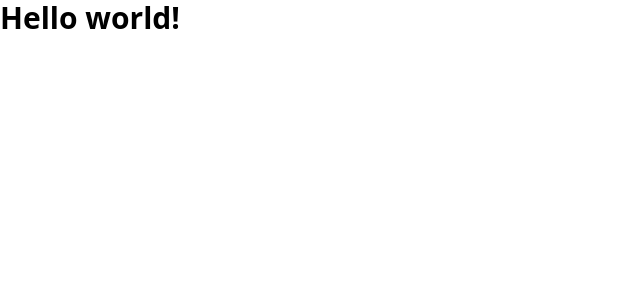
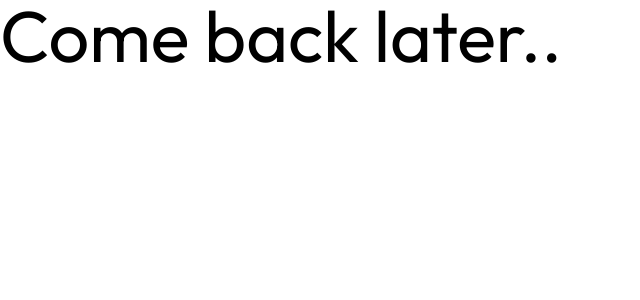
Before and after one commit to Razvan-Gorea/Asteroid-Risk-Assessment-Dashboard, a React (Vite) app in the folder frontend/asteroid_app/: page / in a window 1280 px wide. Shown: the top 300 px of the page, without its empty margins (0-640 px from the left). Built offline with nearby package versions, Linux system fonts and the light colour scheme.

Commit message:
UI progress

```diff
--- a/frontend/asteroid_app/src/App.css
+++ b/frontend/asteroid_app/src/App.css
@@ -1 +1,6 @@
+@import url('https://fonts.googleapis.com/css2?family=Outfit:wght@100;200;300;400;500;600;700&display=swap');
 @import "tailwindcss";
+
+body {
+    font-family: Outfit, sans-serif;
+}
--- a/frontend/asteroid_app/src/App.jsx
+++ b/frontend/asteroid_app/src/App.jsx
@@ -1,14 +1,18 @@
 import './App.css'
+import { BrowserRouter as Router, Routes, Route } from 'react-router-dom';
+import Dashboard from './pages/Dashboard';
 
 function App() {
 
   return (
-    <>
+  <Router>
       <div>
-        <h1 class="text-3xl font-bold">    Hello world!  </h1>
+        <Routes>
+          <Route path="/" element={<Dashboard />} />
+        </Routes>
       </div>
-    </>
-  )
+    </Router>
+  );
 }
 
 export default App
--- /dev/null
+++ b/frontend/asteroid_app/src/pages/Dashboard.jsx
@@ -0,0 +1,11 @@
+function Dashboard(){
+    return (
+        <>
+        <div>
+            <h1 className="text-7xl">Come back later.. </h1>
+        </div>
+        </>
+    );
+}
+
+export default Dashboard;
```
